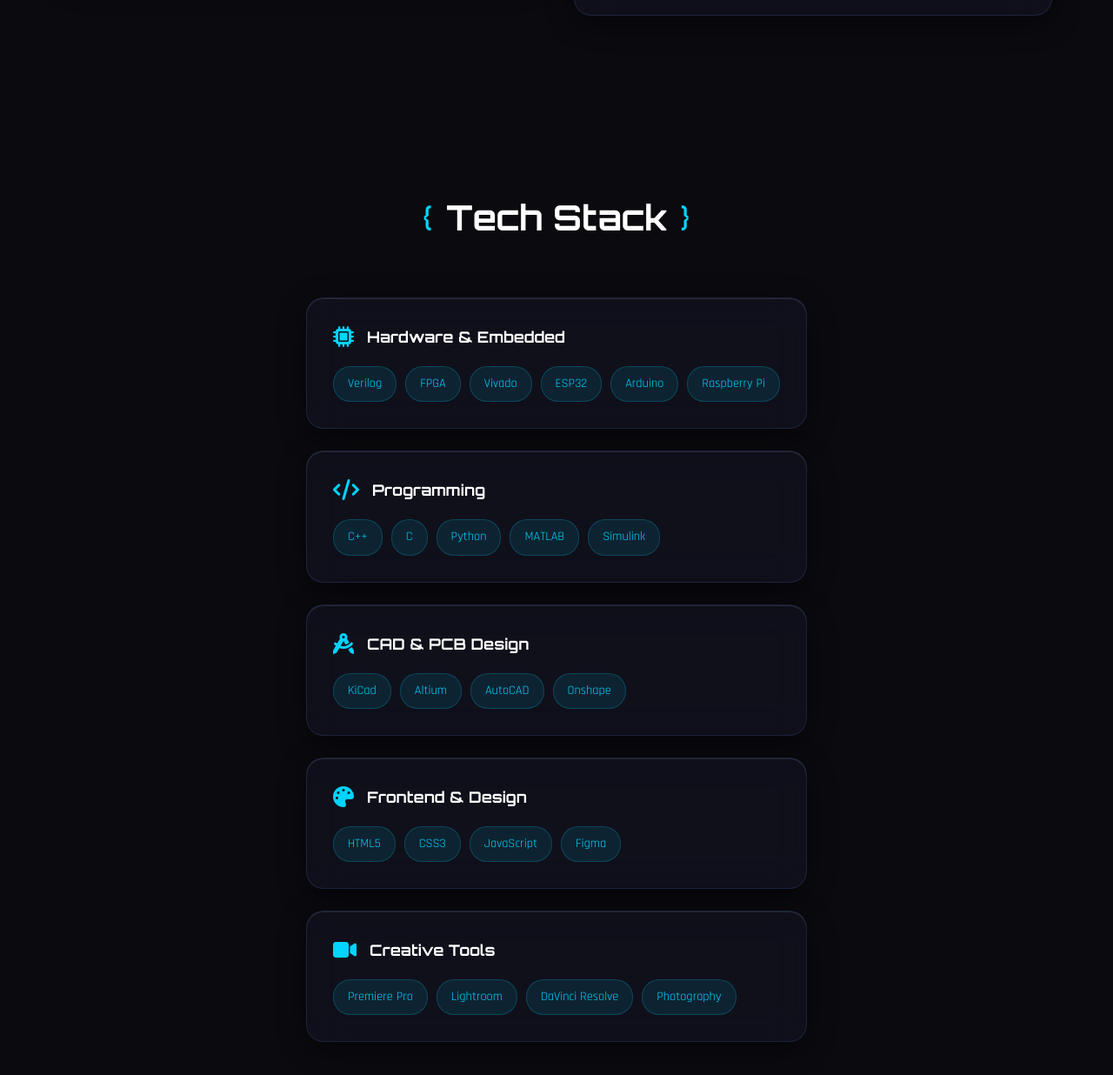
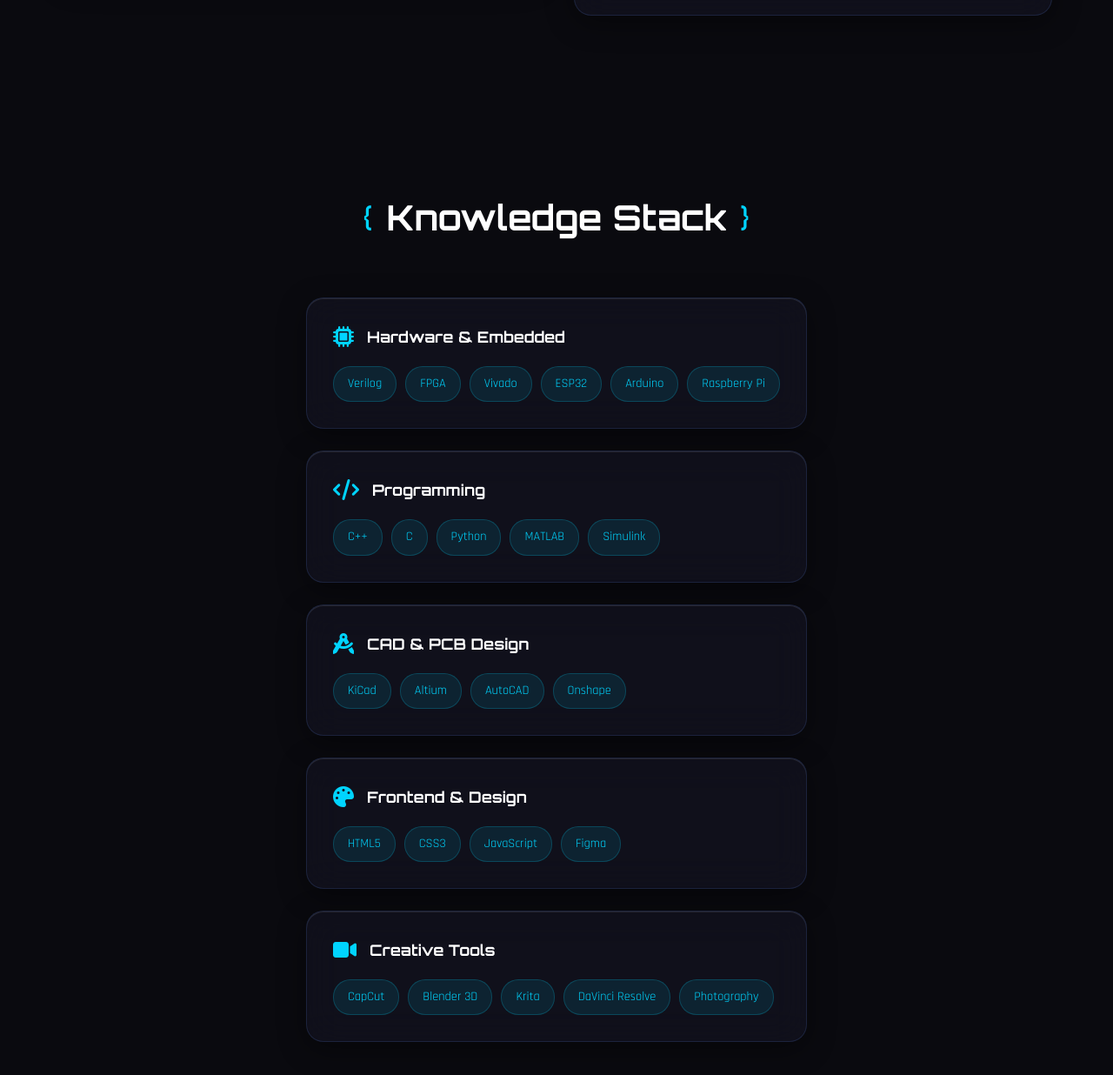
Before and after one commit to drik245/drik245, a plain HTML site: page docs/index.html in a window 1280 px wide. Shown: the part 1519-2755 px from the top of the page at 87% size. Drawn offline with Linux system fonts and the light colour scheme.

Commit message:
sorta final change

```diff
--- a/docs/index.html
+++ b/docs/index.html
@@ -9,7 +9,7 @@
     <meta name="keywords" content="Drik Paul, ECE, Electronics, FPGA, ESP32, Embedded Systems, Bennett University">
     <meta name="author" content="Drik Paul">
 
-    <title>Drik Paul | ECE Engineer & Hardware Developer</title>
+    <title>Drik Paul | Engineer & Hardware Developer</title>
 
     <!-- Google Fonts -->
     <link rel="preconnect" href="https://fonts.googleapis.com">
@@ -182,7 +182,7 @@
         <div class="container">
             <h2 class="section-title">
                 <span class="title-bracket">{</span>
-                Tech Stack
+                Knowledge Stack
                 <span class="title-bracket">}</span>
             </h2>
             <div class="skills-grid">
@@ -243,8 +243,9 @@
                         <h3>Creative Tools</h3>
                     </div>
                     <div class="skill-tags">
-                        <span class="skill-tag">Premiere Pro</span>
-                        <span class="skill-tag">Lightroom</span>
+                        <span class="skill-tag">CapCut</span>
+                        <span class="skill-tag">Blender 3D</span>
+                        <span class="skill-tag">Krita</span>
                         <span class="skill-tag">DaVinci Resolve</span>
                         <span class="skill-tag">Photography</span>
                     </div>
```
